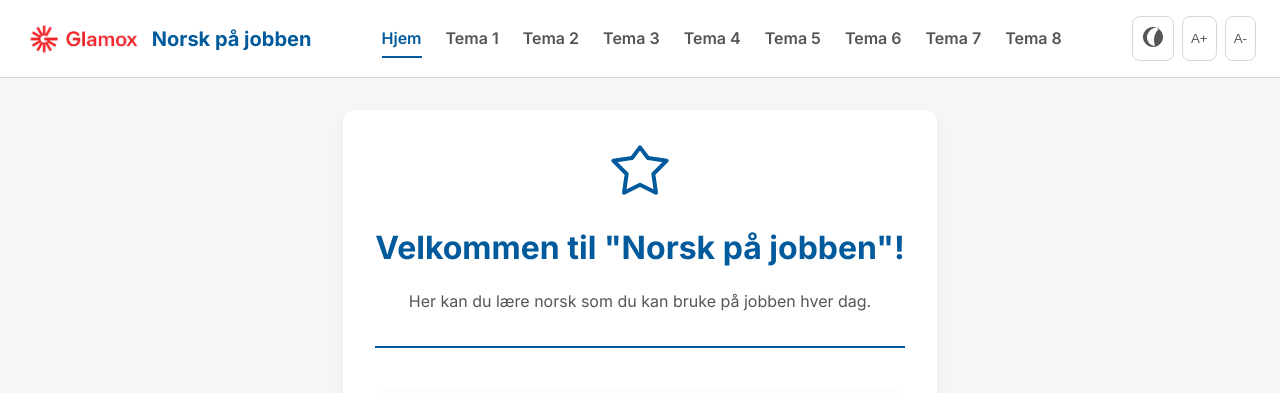
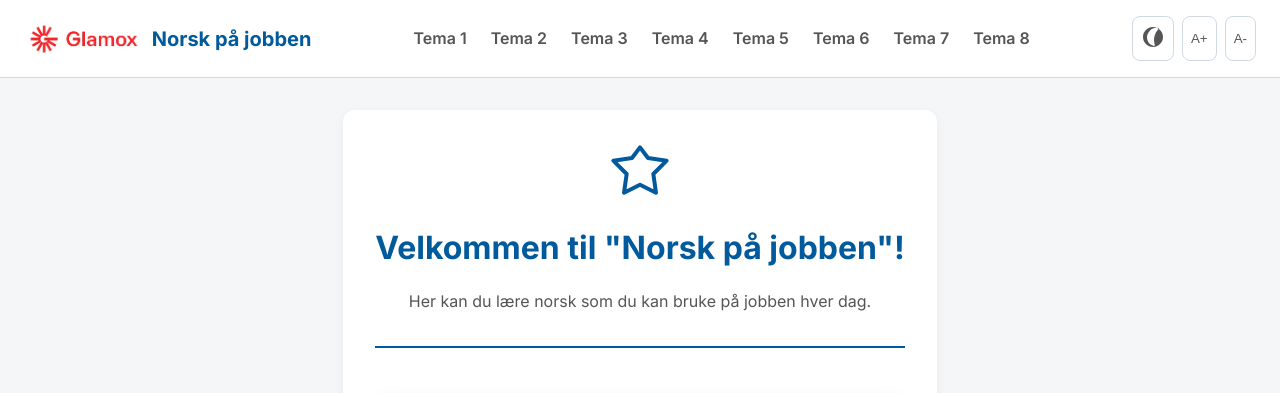
Before and after one commit to IvarMolde/glamox, a plain HTML site: page index.html in a window 1280 px wide. Shown: the top 393 px of the page. Drawn offline with Linux system fonts and the light colour scheme; grey boxes are pictures that could not be loaded.

Commit message:
Update index.html

```diff
--- a/index.html
+++ b/index.html
@@ -37,7 +37,6 @@
         <nav class="main-nav" role="navigation" aria-label="Hovednavigasjon">
           <button id="menu-btn" aria-expanded="false" aria-controls="nav-menu" class="nav-button">Meny</button>
           <ul id="nav-menu" class="nav-menu-list">
-            <li><a href="#/" class="nav-link active">Hjem</a></li>
             <li><a href="#/tema/1" class="nav-link">Tema 1</a></li>
             <li><a href="#/tema/2" class="nav-link">Tema 2</a></li>
             <li><a href="#/tema/3" class="nav-link">Tema 3</a></li>
```
